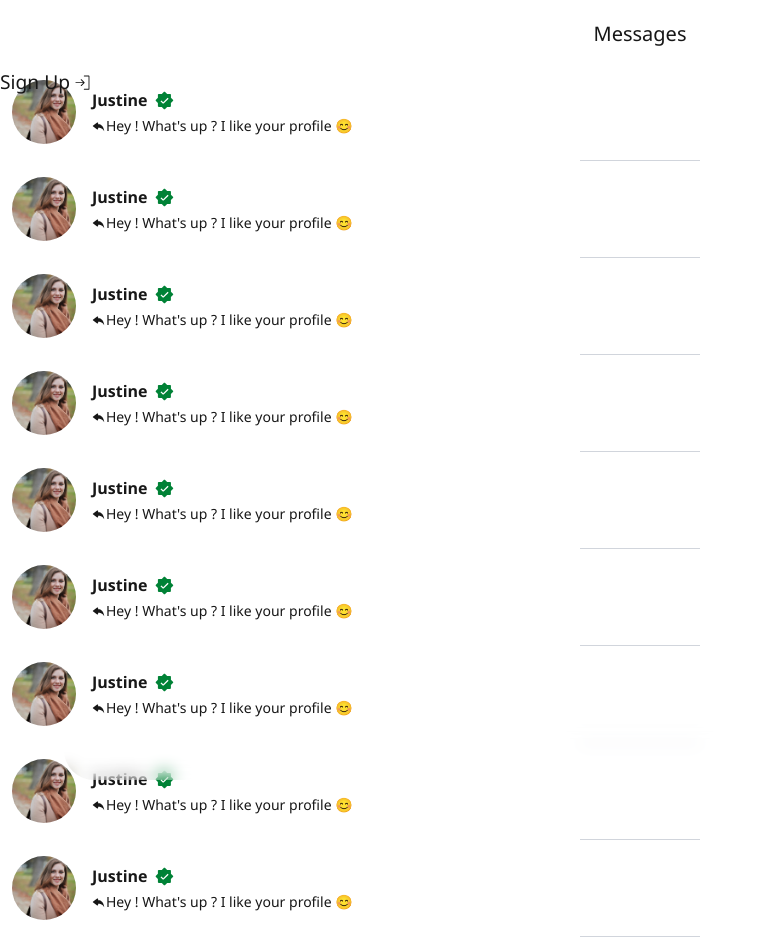
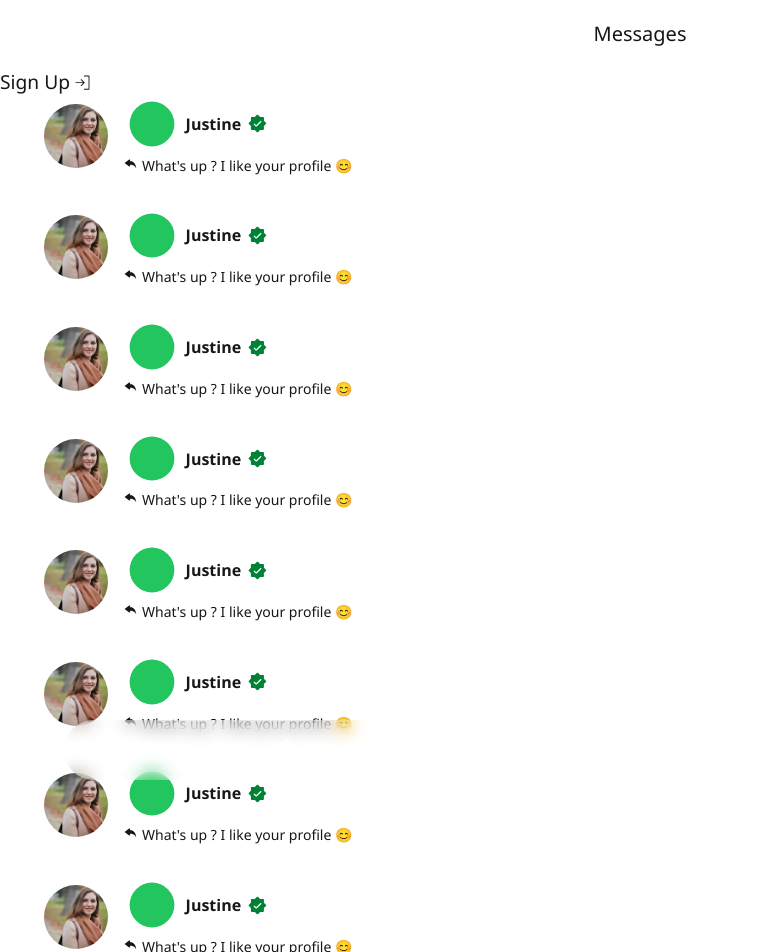
Before and after one commit to kevincalixte/wivy-nextjs, a Next.js app: page /messages in a window 1280 px wide. Shown: the top 952 px of the page, without its empty margins (0-762 px from the left). Built offline with nearby package versions, Linux system fonts and the light colour scheme.

Commit message:
messages: change style

```diff
--- a/src/app/components/UserMessage/UserMessage.tsx
+++ b/src/app/components/UserMessage/UserMessage.tsx
@@ -4,87 +4,150 @@ import { VscVerifiedFilled } from "react-icons/vsc";
 function UserMessage() {
 
     return (
-        <div className='flex flex-col items-center w-full pt-20'>
-            <div className='flex items-center w-full px-3 gap-1'>
+        <div className='flex flex-col items-center w-full pt-20 mb-22'>
+            <div className='flex items-center w-[95%] px-3 gap-1 bg-white/10 p-3 m-1 rounded-2xl'>
+
                 <div className="shrink-0 w-16 h-16 rounded-full overflow-hidden"><img className="w-full h-full object-cover" src="/img/home/album-meet/meet2.jpg" alt="" /></div>
                 <div className='flex flex-col w-full gap-1 pl-3'>
-                    <div className='flex items-center h-[40%] gap-1.5'><span className='flex items-center font-semibold'>Justine</span> <span className='text-[1.3rem]'><VscVerifiedFilled className='text-green-700'></VscVerifiedFilled></span></div>
-                    <div className='flex items-center h-[60%]'><span className='flex items-center text-sm'><BsFillReplyFill></BsFillReplyFill> Hey ! What's up ? I like your profile 😊</span></div>
+                    <div className='flex items-center h-[40%] gap-1.5'>
+                        <img className='w-[5%]' src="/img/user/user-connected.svg" alt="" />
+                        <span className='flex items-center font-semibold'>Justine</span>
+                        <span className='text-[1.3rem]'><VscVerifiedFilled className='text-green-700'></VscVerifiedFilled></span>
+                    </div>
+                    <div className='flex items-center h-[60%]'>
+                        <span className='flex gap-1 text-sm'><BsFillReplyFill></BsFillReplyFill>What's up ? I like your profile 😊</span>
+                    </div>
                 </div>
             </div>
-            <div className="w-30 my-4 border-b border-gray-300"></div>
-            <div className='flex items-center w-full px-3 gap-1'>
+            <div className='flex items-center w-[95%] px-3 gap-1 bg-white/10 p-3 m-1 rounded-2xl'>
+
                 <div className="shrink-0 w-16 h-16 rounded-full overflow-hidden"><img className="w-full h-full object-cover" src="/img/home/album-meet/meet2.jpg" alt="" /></div>
                 <div className='flex flex-col w-full gap-1 pl-3'>
-                    <div className='flex items-center h-[40%] gap-1.5'><span className='flex items-center font-semibold'>Justine</span> <span className='text-[1.3rem]'><VscVerifiedFilled className='text-green-700'></VscVerifiedFilled></span></div>
-                    <div className='flex items-center h-[60%]'><span className='flex items-center text-sm'><BsFillReplyFill></BsFillReplyFill> Hey ! What's up ? I like your profile 😊</span></div>
+                    <div className='flex items-center h-[40%] gap-1.5'>
+                        <img className='w-[5%]' src="/img/user/user-connected.svg" alt="" />
+                        <span className='flex items-center font-semibold'>Justine</span>
+                        <span className='text-[1.3rem]'><VscVerifiedFilled className='text-green-700'></VscVerifiedFilled></span>
+                    </div>
+                    <div className='flex items-center h-[60%]'>
+                        <span className='flex gap-1 text-sm'><BsFillReplyFill></BsFillReplyFill>What's up ? I like your profile 😊</span>
+                    </div>
                 </div>
             </div>
-            <div className="w-30 my-4 border-b border-gray-300"></div>
-            <div className='flex items-center w-full px-3 gap-1'>
+            <div className='flex items-center w-[95%] px-3 gap-1 bg-white/10 p-3 m-1 rounded-2xl'>
+
                 <div className="shrink-0 w-16 h-16 rounded-full overflow-hidden"><img className="w-full h-full object-cover" src="/img/home/album-meet/meet2.jpg" alt="" /></div>
                 <div className='flex flex-col w-full gap-1 pl-3'>
-                    <div className='flex items-center h-[40%] gap-1.5'><span className='flex items-center font-semibold'>Justine</span> <span className='text-[1.3rem]'><VscVerifiedFilled className='text-green-700'></VscVerifiedFilled></span></div>
-                    <div className='flex items-center h-[60%]'><span className='flex items-center text-sm'><BsFillReplyFill></BsFillReplyFill> Hey ! What's up ? I like your profile 😊</span></div>
+                    <div className='flex items-center h-[40%] gap-1.5'>
+                        <img className='w-[5%]' src="/img/user/user-connected.svg" alt="" />
+                        <span className='flex items-center font-semibold'>Justine</span>
+                        <span className='text-[1.3rem]'><VscVerifiedFilled className='text-green-700'></VscVerifiedFilled></span>
+                    </div>
+                    <div className='flex items-center h-[60%]'>
+                        <span className='flex gap-1 text-sm'><BsFillReplyFill></BsFillReplyFill>What's up ? I like your profile 😊</span>
+                    </div>
                 </div>
             </div>
-            <div className="w-30 my-4 border-b border-gray-300"></div>
-            <div className='flex items-center w-full px-3 gap-1'>
+            <div className='flex items-center w-[95%] px-3 gap-1 bg-white/10 p-3 m-1 rounded-2xl'>
+
                 <div className="shrink-0 w-16 h-16 rounded-full overflow-hidden"><img className="w-full h-full object-cover" src="/img/home/album-meet/meet2.jpg" alt="" /></div>
                 <div className='flex flex-col w-full gap-1 pl-3'>
-                    <div className='flex items-center h-[40%] gap-1.5'><span className='flex items-center font-semibold'>Justine</span> <span className='text-[1.3rem]'><VscVerifiedFilled className='text-green-700'></VscVerifiedFilled></span></div>
-                    <div className='flex items-center h-[60%]'><span className='flex items-center text-sm'><BsFillReplyFill></BsFillReplyFill> Hey ! What's up ? I like your profile 😊</span></div>
+                    <div className='flex items-center h-[40%] gap-1.5'>
+                        <img className='w-[5%]' src="/img/user/user-connected.svg" alt="" />
+                        <span className='flex items-center font-semibold'>Justine</span>
+                        <span className='text-[1.3rem]'><VscVerifiedFilled className='text-green-700'></VscVerifiedFilled></span>
+                    </div>
+                    <div className='flex items-center h-[60%]'>
+                        <span className='flex gap-1 text-sm'><BsFillReplyFill></BsFillReplyFill>What's up ? I like your profile 😊</span>
+                    </div>
                 </div>
             </div>
-            <div className="w-30 my-4 border-b border-gray-300"></div>
-            <div className='flex items-center w-full px-3 gap-1'>
+            <div className='flex items-center w-[95%] px-3 gap-1 bg-white/10 p-3 m-1 rounded-2xl'>
+
                 <div className="shrink-0 w-16 h-16 rounded-full overflow-hidden"><img className="w-full h-full object-cover" src="/img/home/album-meet/meet2.jpg" alt="" /></div>
                 <div className='flex flex-col w-full gap-1 pl-3'>
-                    <div className='flex items-center h-[40%] gap-1.5'><span className='flex items-center font-semibold'>Justine</span> <span className='text-[1.3rem]'><VscVerifiedFilled className='text-green-700'></VscVerifiedFilled></span></div>
-                    <div className='flex items-center h-[60%]'><span className='flex items-center text-sm'><BsFillReplyFill></BsFillReplyFill> Hey ! What's up ? I like your profile 😊</span></div>
+                    <div className='flex items-center h-[40%] gap-1.5'>
+                        <img className='w-[5%]' src="/img/user/user-connected.svg" alt="" />
+                        <span className='flex items-center font-semibold'>Justine</span>
+                        <span className='text-[1.3rem]'><VscVerifiedFilled className='text-green-700'></VscVerifiedFilled></span>
+                    </div>
+                    <div className='flex items-center h-[60%]'>
+                        <span className='flex gap-1 text-sm'><BsFillReplyFill></BsFillReplyFill>What's up ? I like your profile 😊</span>
+                    </div>
                 </div>
             </div>
-            <div className="w-30 my-4 border-b border-gray-300"></div>
-            <div className='flex items-center w-full px-3 gap-1'>
+            <div className='flex items-center w-[95%] px-3 gap-1 bg-white/10 p-3 m-1 rounded-2xl'>
+
                 <div className="shrink-0 w-16 h-16 rounded-full overflow-hidden"><img className="w-full h-full object-cover" src="/img/home/album-meet/meet2.jpg" alt="" /></div>
                 <div className='flex flex-col w-full gap-1 pl-3'>
-                    <div className='flex items-center h-[40%] gap-1.5'><span className='flex items-center font-semibold'>Justine</span> <span className='text-[1.3rem]'><VscVerifiedFilled className='text-green-700'></VscVerifiedFilled></span></div>
-                    <div className='flex items-center h-[60%]'><span className='flex items-center text-sm'><BsFillReplyFill></BsFillReplyFill> Hey ! What's up ? I like your profile 😊</span></div>
+                    <div className='flex items-center h-[40%] gap-1.5'>
+                        <img className='w-[5%]' src="/img/user/user-connected.svg" alt="" />
+                        <span className='flex items-center font-semibold'>Justine</span>
+                        <span className='text-[1.3rem]'><VscVerifiedFilled className='text-green-700'></VscVerifiedFilled></span>
+                    </div>
+                    <div className='flex items-center h-[60%]'>
+                        <span className='flex gap-1 text-sm'><BsFillReplyFill></BsFillReplyFill>What's up ? I like your profile 😊</span>
+                    </div>
                 </div>
             </div>
-            <div className="w-30 my-4 border-b border-gray-300"></div>
-            <div className='flex items-center w-full px-3 gap-1'>
+            <div className='flex items-center w-[95%] px-3 gap-1 bg-white/10 p-3 m-1 rounded-2xl'>
+
                 <div className="shrink-0 w-16 h-16 rounded-full overflow-hidden"><img className="w-full h-full object-cover" src="/img/home/album-meet/meet2.jpg" alt="" /></div>
                 <div className='flex flex-col w-full gap-1 pl-3'>
-                    <div className='flex items-center h-[40%] gap-1.5'><span className='flex items-center font-semibold'>Justine</span> <span className='text-[1.3rem]'><VscVerifiedFilled className='text-green-700'></VscVerifiedFilled></span></div>
-                    <div className='flex items-center h-[60%]'><span className='flex items-center text-sm'><BsFillReplyFill></BsFillReplyFill> Hey ! What's up ? I like your profile 😊</span></div>
+                    <div className='flex items-center h-[40%] gap-1.5'>
+                        <img className='w-[5%]' src="/img/user/user-connected.svg" alt="" />
+                        <span className='flex items-center font-semibold'>Justine</span>
+                        <span className='text-[1.3rem]'><VscVerifiedFilled className='text-green-700'></VscVerifiedFilled></span>
+                    </div>
+                    <div className='flex items-center h-[60%]'>
+                        <span className='flex gap-1 text-sm'><BsFillReplyFill></BsFillReplyFill>What's up ? I like your profile 😊</span>
+                    </div>
                 </div>
             </div>
-            <div className="w-30 my-4 border-b border-gray-300"></div>
-            <div className='flex items-center w-full px-3 gap-1'>
+            <div className='flex items-center w-[95%] px-3 gap-1 bg-white/10 p-3 m-1 rounded-2xl'>
+
                 <div className="shrink-0 w-16 h-16 rounded-full overflow-hidden"><img className="w-full h-full object-cover" src="/img/home/album-meet/meet2.jpg" alt="" /></div>
                 <div className='flex flex-col w-full gap-1 pl-3'>
-                    <div className='flex items-center h-[40%] gap-1.5'><span className='flex items-center font-semibold'>Justine</span> <span className='text-[1.3rem]'><VscVerifiedFilled className='text-green-700'></VscVerifiedFilled></span></div>
-                    <div className='flex items-center h-[60%]'><span className='flex items-center text-sm'><BsFillReplyFill></BsFillReplyFill> Hey ! What's up ? I like your profile 😊</span></div>
+                    <div className='flex items-center h-[40%] gap-1.5'>
+                        <img className='w-[5%]' src="/img/user/user-connected.svg" alt="" />
+                        <span className='flex items-center font-semibold'>Justine</span>
+                        <span className='text-[1.3rem]'><VscVerifiedFilled className='text-green-700'></VscVerifiedFilled></span>
+                    </div>
+                    <div className='flex items-center h-[60%]'>
+                        <span className='flex gap-1 text-sm'><BsFillReplyFill></BsFillReplyFill>What's up ? I like your profile 😊</span>
+                    </div>
                 </div>
             </div>
-            <div className="w-30 my-4 border-b border-gray-300"></div>
-            <div className='flex items-center w-full px-3 gap-1'>
+            <div className='flex items-center w-[95%] px-3 gap-1 bg-white/10 p-3 m-1 rounded-2xl'>
+
                 <div className="shrink-0 w-16 h-16 rounded-full overflow-hidden"><img className="w-full h-full object-cover" src="/img/home/album-meet/meet2.jpg" alt="" /></div>
                 <div className='flex flex-col w-full gap-1 pl-3'>
-                    <div className='flex items-center h-[40%] gap-1.5'><span className='flex items-center font-semibold'>Justine</span> <span className='text-[1.3rem]'><VscVerifiedFilled className='text-green-700'></VscVerifiedFilled></span></div>
-                    <div className='flex items-center h-[60%]'><span className='flex items-center text-sm'><BsFillReplyFill></BsFillReplyFill> Hey ! What's up ? I like your profile 😊</span></div>
+                    <div className='flex items-center h-[40%] gap-1.5'>
+                        <img className='w-[5%]' src="/img/user/user-connected.svg" alt="" />
+                        <span className='flex items-center font-semibold'>Justine</span>
+                        <span className='text-[1.3rem]'><VscVerifiedFilled className='text-green-700'></VscVerifiedFilled></span>
+                    </div>
+                    <div className='flex items-center h-[60%]'>
+                        <span className='flex gap-1 text-sm'><BsFillReplyFill></BsFillReplyFill>What's up ? I like your profile 😊</span>
+                    </div>
                 </div>
             </div>
-            <div className="w-30 my-4 border-b border-gray-300"></div>
-            <div className='flex items-center w-full px-3 gap-1'>
+            <div className='flex items-center w-[95%] px-3 gap-1 bg-white/10 p-3 m-1 rounded-2xl'>
+
                 <div className="shrink-0 w-16 h-16 rounded-full overflow-hidden"><img className="w-full h-full object-cover" src="/img/home/album-meet/meet2.jpg" alt="" /></div>
                 <div className='flex flex-col w-full gap-1 pl-3'>
-                    <div className='flex items-center h-[40%] gap-1.5'><span className='flex items-center font-semibold'>Justine</span> <span className='text-[1.3rem]'><VscVerifiedFilled className='text-green-700'></VscVerifiedFilled></span></div>
-                    <div className='flex items-center h-[60%]'><span className='flex items-center text-sm'><BsFillReplyFill></BsFillReplyFill> Hey ! What's up ? I like your profile 😊</span></div>
+                    <div className='flex items-center h-[40%] gap-1.5'>
+                        <img className='w-[5%]' src="/img/user/user-connected.svg" alt="" />
+                        <span className='flex items-center font-semibold'>Justine</span>
+                        <span className='text-[1.3rem]'><VscVerifiedFilled className='text-green-700'></VscVerifiedFilled></span>
+                    </div>
+                    <div className='flex items-center h-[60%]'>
+                        <span className='flex gap-1 text-sm'><BsFillReplyFill></BsFillReplyFill>What's up ? I like your profile 😊</span>
+                    </div>
                 </div>
             </div>
-            <div className="w-30 my-4 border-b border-gray-300"></div>
+
+
+
         </div>
     )
 }
--- a/src/app/components/UserProfile/UserProfile.tsx
+++ b/src/app/components/UserProfile/UserProfile.tsx
@@ -5,7 +5,7 @@ import { IoIosCloseCircle } from "react-icons/io";
 function UserProfile({ onClose }: { onClose: () => void }) {
   // A faire : Bloque le scroll au montage de la modale et masque la navbar top (overflow hidden sur body)
   return (
-    <div className='fixed z-10 w-full h-full bg-black'>
+    <div className='fixed z-10 w-full h-full bg-black overflow-hidden'>
 
       <div>
         <img className='absolute w-full h-full object-cover' src="/img/home/album-meet/meet1.jpg" alt="" />
--- a/src/app/page.tsx
+++ b/src/app/page.tsx
@@ -15,7 +15,7 @@ import Pricing from "./components/Pricing/Pricing";
 import SignUp from "./components/SignUp/SignUp"
 
 export default function Home() {
-  // Affiche modale d'inscription/connexion
+  // Affiche la modale d'inscription/connexion
   const [showSignUp, setShowSignUp] = useState(false);
   return (
     <>
```
Also changed, not shown: src/app/components/User/User.tsx (+10 -9 lines).
